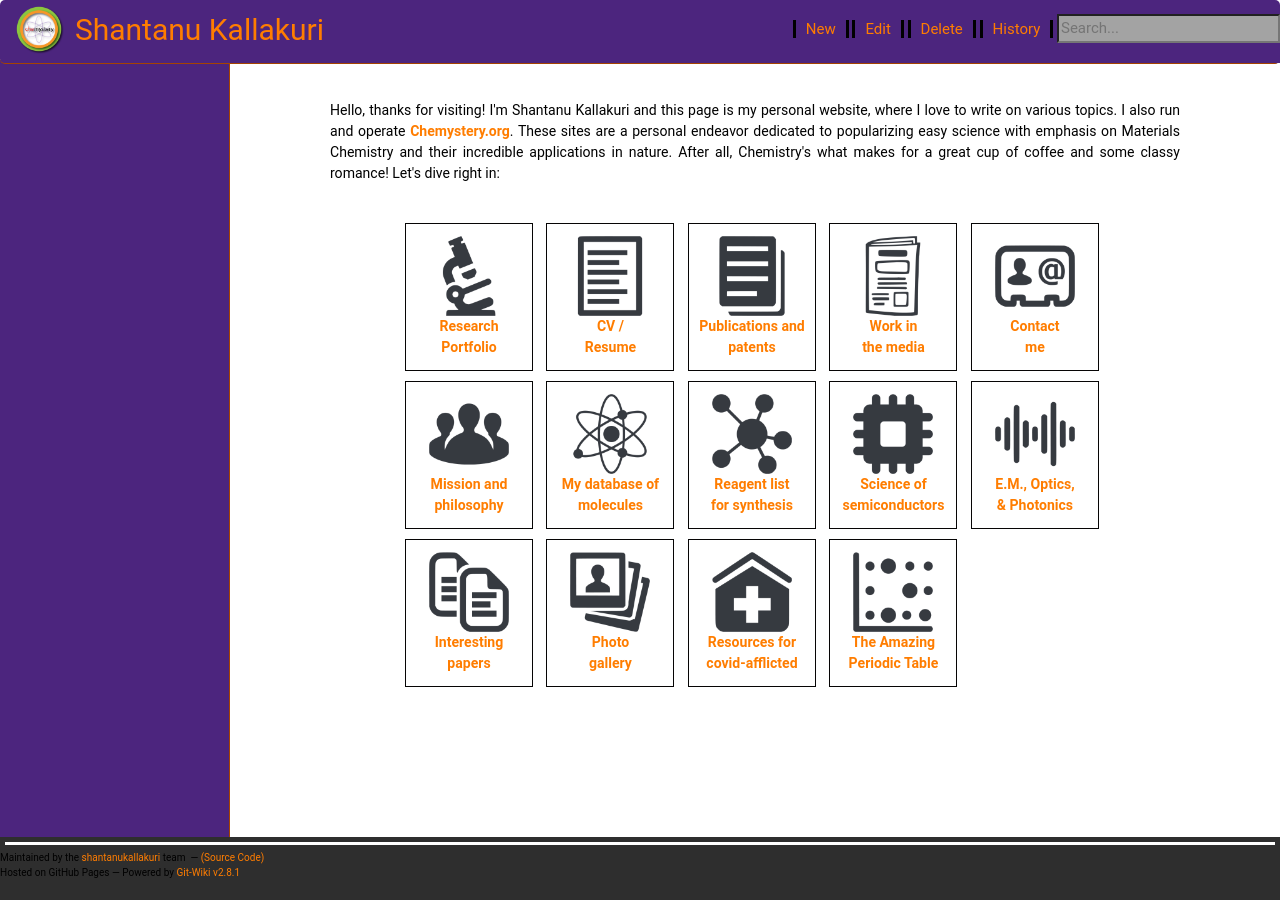
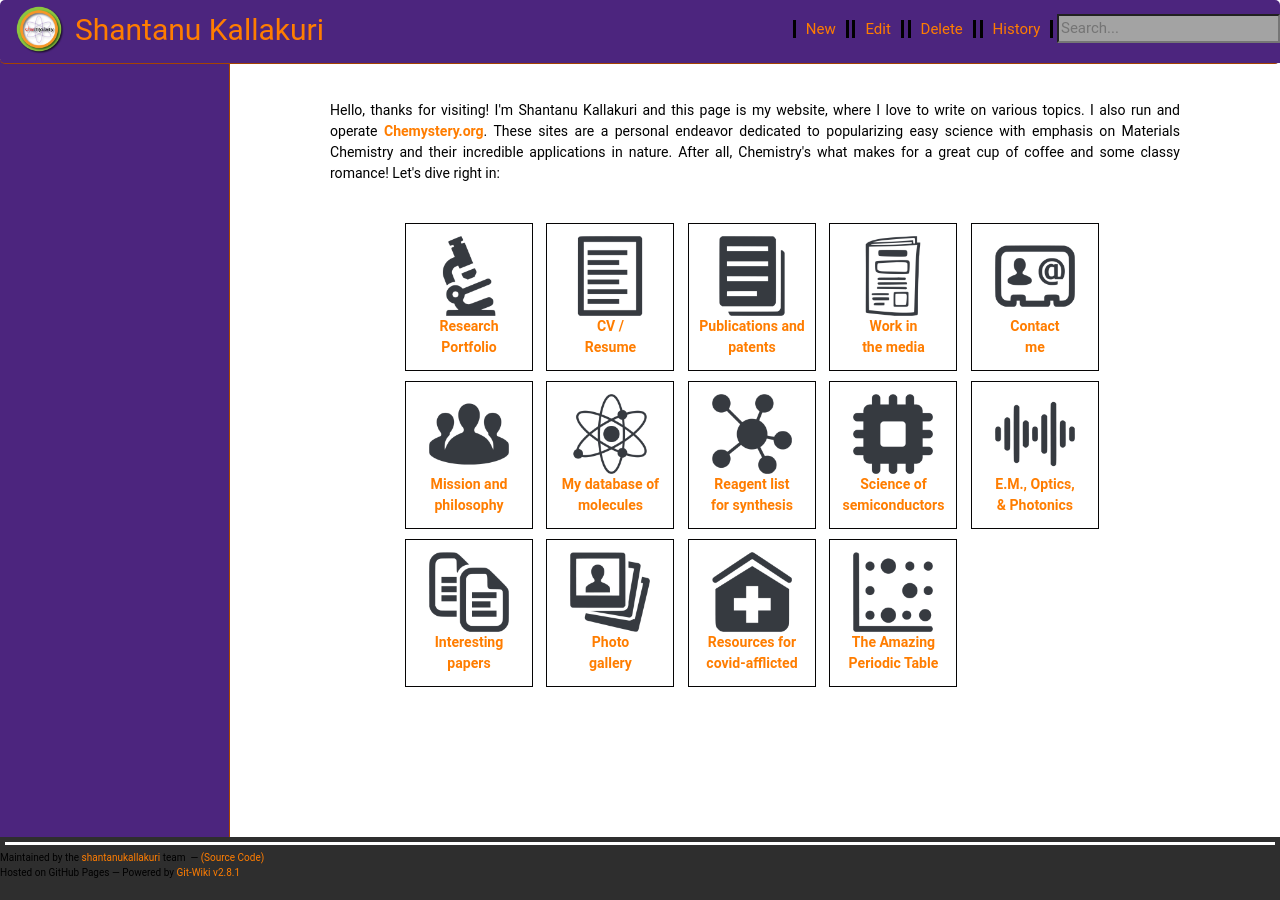
Before and after one commit to shantanukallakuri/shantanukallakuri.github.io, a Jekyll site: the page built from index.md, in a window 1280 px wide. Built offline with Jekyll 4.4.1, drawn with Linux system fonts in a browser that asks for light colours; nearby versions of some CDN libraries.

Commit message:
#0024 - 091624 - Updated Thesis

```diff
--- a/index.md
+++ b/index.md
@@ -1,7 +1,7 @@
 ---
 title: main page
 ---
-<p style="text-align:justify;"> Hello, thanks for visiting! I'm Shantanu Kallakuri and this page is my personal website, where I love to write on various topics. I also run and operate <a href="https://www.chemystery.org/" target="_blank"><b>Chemystery.org</b></a>. These sites are a personal endeavor dedicated to popularizing easy science with emphasis on Materials Chemistry and their incredible applications in nature. After all, Chemistry's what makes for a great cup of coffee and some classy romance! Let's dive right in:</p>
+<p style="text-align:justify;"> Hello, thanks for visiting! I'm Shantanu Kallakuri and this page is my website, where I love to write on various topics. I also run and operate <a href="https://www.chemystery.org/" target="_blank"><b>Chemystery.org</b></a>. These sites are a personal endeavor dedicated to popularizing easy science with emphasis on Materials Chemistry and their incredible applications in nature. After all, Chemistry's what makes for a great cup of coffee and some classy romance! Let's dive right in:</p>
 
 <div class="wiki-mainpage-column-second">
 
```
